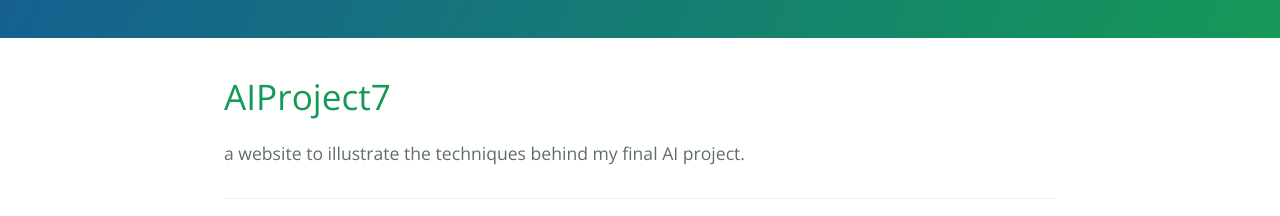
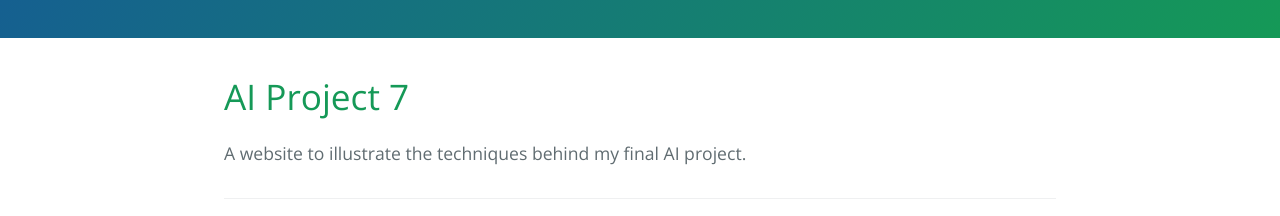
Before and after one commit to hannahturk/AIProject7, a plain HTML site: page index.html in a window 1280 px wide. Shown: the part 345-561 px from the top of the page. Drawn offline with nearby package versions, Linux system fonts and the light colour scheme.

```diff
--- a/index.html
+++ b/index.html
@@ -20,9 +20,9 @@
 
     <section class="main-content">
       <h1>
-<a id="aiproject7" class="anchor" href="#aiproject7" aria-hidden="true"><span class="octicon octicon-link"></span></a>AIProject7</h1>
+<a id="ai-project-7" class="anchor" href="#ai-project-7" aria-hidden="true"><span class="octicon octicon-link"></span></a>AI Project 7</h1>
 
-<p>a website to illustrate the techniques behind my final AI project.</p>
+<p>A website to illustrate the techniques behind my final AI project.</p>
 
       <footer class="site-footer">
         <span class="site-footer-owner"><a href="https://github.com/hannahturk/AIProject7">Aiproject7</a> is maintained by <a href="https://github.com/hannahturk">hannahturk</a>.</span>
--- a/params.json
+++ b/params.json
@@ -1 +1 @@
-{"name":"Aiproject7","tagline":"a website to illustrate the techniques behind my final AI project.","body":"# AIProject7\r\na website to illustrate the techniques behind my final AI project.\r\n","google":"","note":"Don't delete this file! It's used internally to help with page regeneration."}
+{"name":"Aiproject7","tagline":"a website to illustrate the techniques behind my final AI project.","body":"# AI Project 7\r\nA website to illustrate the techniques behind my final AI project.\r\n","google":"","note":"Don't delete this file! It's used internally to help with page regeneration."}
```
